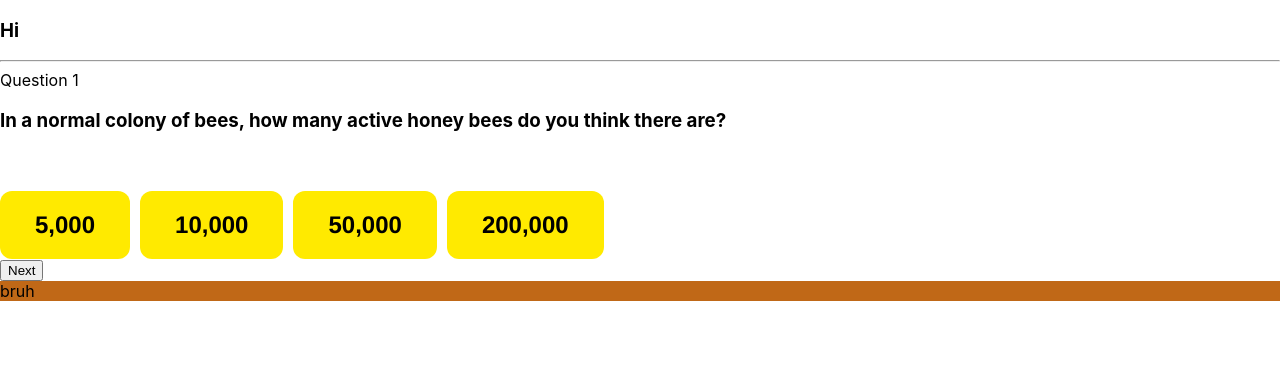
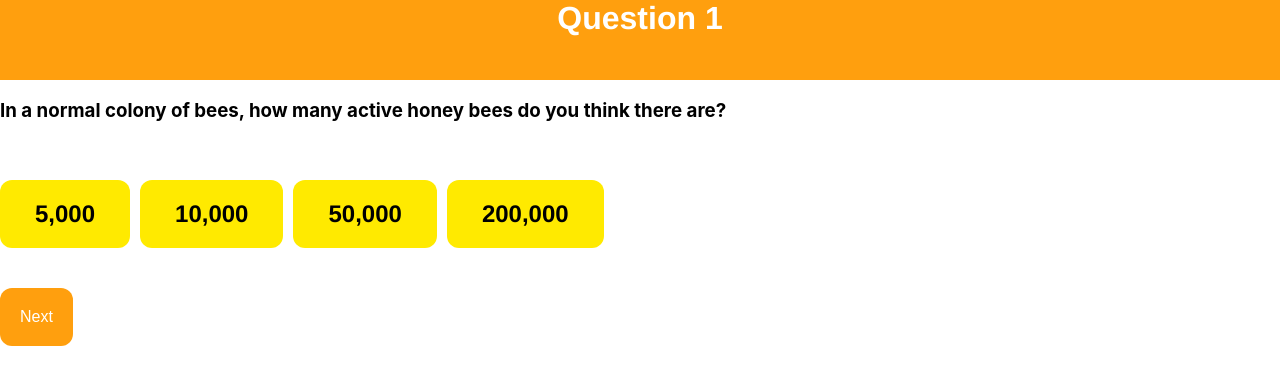
Before and after one commit to daesanTheRiceologist/beeapp, a Next.js app in the folder bees/datasets/: page /questions in a window 1280 px wide. Shown: the top 384 px of the page. Built offline with nearby package versions, Linux system fonts and the light colour scheme.

Commit message:
layout updated

```diff
--- a/bees/datasets/comps/Question/Options.js
+++ b/bees/datasets/comps/Question/Options.js
@@ -1,7 +1,6 @@
 import styled from 'styled-components';
 
 const OpsCont = styled.div`
-
 `;
 
 const OpsTitle = styled.h3`
--- a/bees/datasets/pages/questions/index.js
+++ b/bees/datasets/pages/questions/index.js
@@ -13,6 +13,32 @@ export default function Questions(){
   background-color: #C06817;
   `
 
+  const QNumCont = styled.div`
+  display: flex;
+  justify-content: center;
+  font-size:xx-large;
+  font-family: Helvetica;
+  font-weight:600;
+  text-align: center;
+  background-color: #FF9F0E;
+  height: 10vh;
+  color: white;
+  `
+
+  const NextButton = styled.button`
+  margin-top: 5vh;
+  background-color: #FF9F0E; /* Green */
+  border: none;
+  color: white;
+  padding: 20px;
+  text-align: center;
+  text-decoration: none;
+  font-size: 16px;
+  cursor: pointer;
+  border-radius: 12px;
+  display: flex;
+  `
+
   var {qnum} = r.query;
   if(qnum === undefined){
     qnum = 1;
@@ -20,9 +46,9 @@ export default function Questions(){
 
   return <div>
     <div>
-      <h3>Hi {nm}</h3>
-      <hr />
-      Question {qnum}
+      <QNumCont>
+        Question {qnum}
+      </QNumCont>
     </div>
 
     <Options
@@ -38,15 +64,14 @@ export default function Questions(){
 
     {
       Number(qnum) < qs.length - 1 &&
-      <button onClick={
+      <NextButton onClick={
         ()=>r.push({
         pathname:"/questions",
         query:{
           qnum:Number(qnum)+1 > qs.length - 1 ? qs.length-1 : Number(qnum)+1
         }
       })
-      }>Next</button>
+      }>Next</NextButton>
     }
-    <ExCont>bruh</ExCont>
   </div>
 }
```
Also changed, not shown: bees/datasets/comps/Display/Stuff.js (+18 -6 lines), bees/datasets/comps/Display/index.js (+14 -3 lines), bees/datasets/pages/index.js (+23 -3 lines), bees/datasets/pages/start.js (+33 -1 lines).
